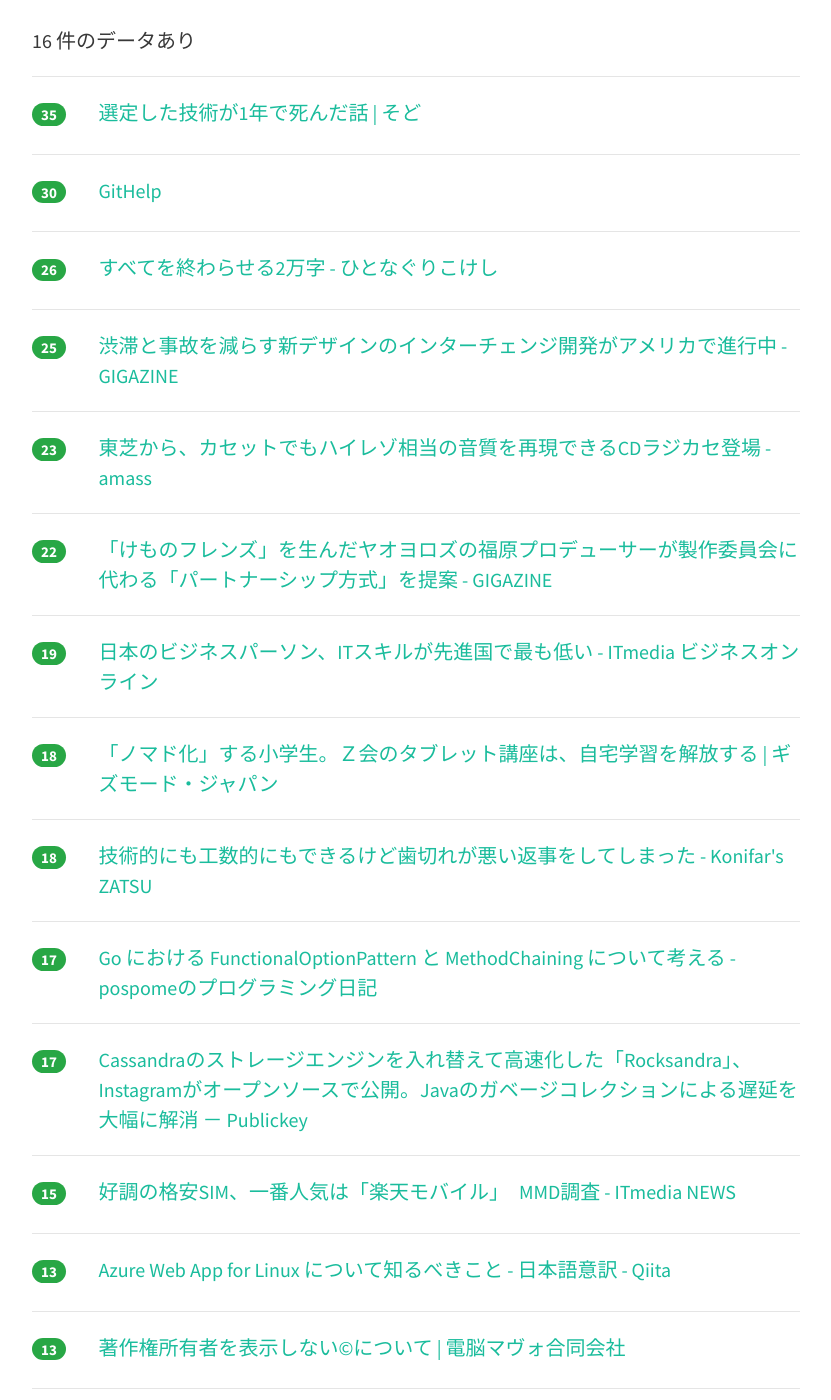
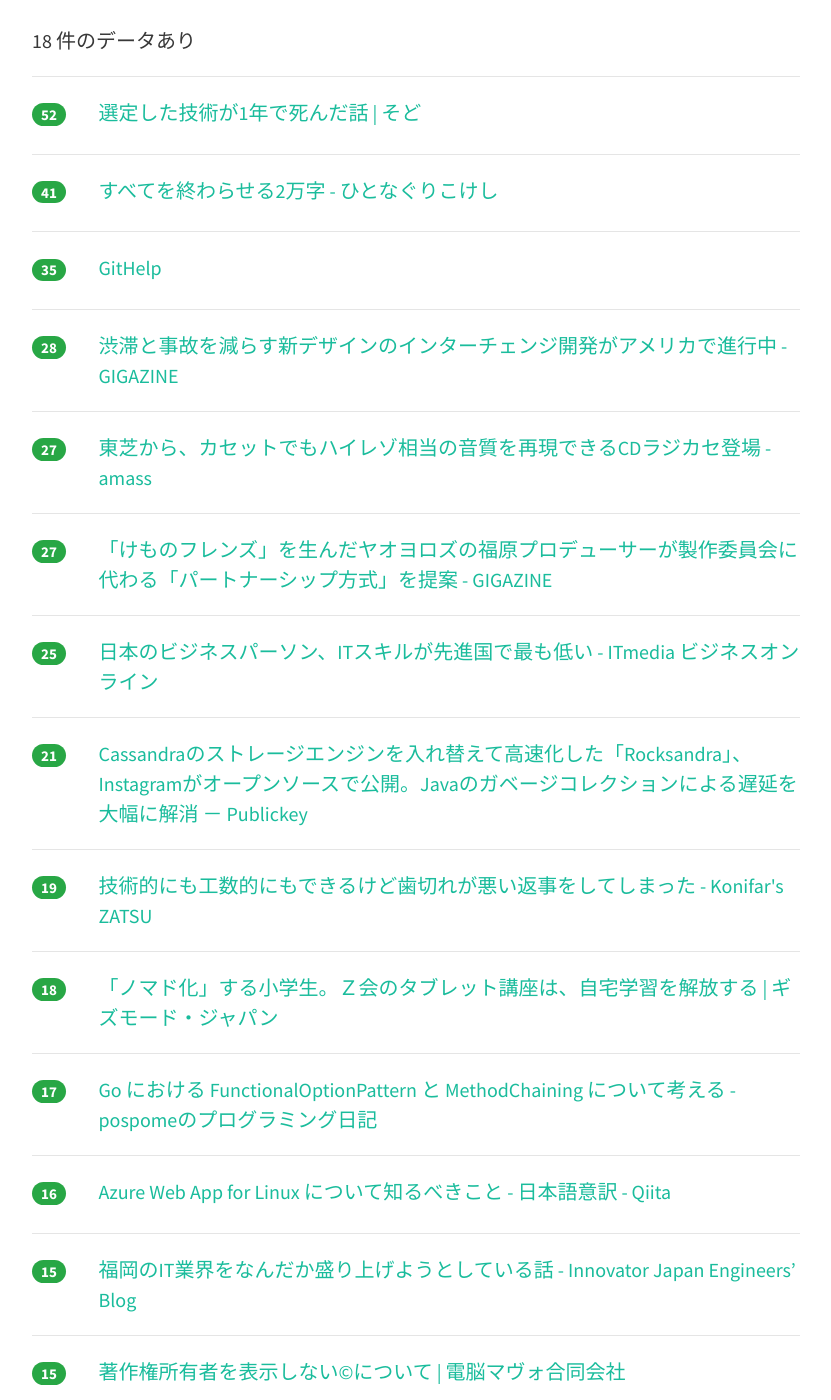
Before and after one commit to yatta47/hatena-matome-site, a Jekyll site: the page built from _posts/2018-03-13-hatena.md, in a window 1280 px wide and 1400 px high, scrolled down 297 px. Shown: the whole window, without its empty margins (224-1055 px from the left). Built offline with Jekyll 4.4.1, drawn with Linux system fonts in a browser that asks for light colours; nearby versions of some CDN libraries; some of the changed text lies outside the part shown.

Commit message:
Updated 2018-03-13

```diff
--- a/_posts/2018-03-13-hatena.md
+++ b/_posts/2018-03-13-hatena.md
@@ -1,44 +1,54 @@
 ---
 layout: post
 title:  "2018-03-13 はてぶIT"
-date:   2018-03-13 07:02:12
+date:   2018-03-13 08:02:56
 tags: [it-hotentry]
 ---
-16 件のデータあり
+18 件のデータあり
 
 <hr><div class="row">
-<div class="col-1"><span class="badge badge-pill badge-success h2">35</span></div>
+<div class="col-1"><span class="badge badge-pill badge-success h2">52</span></div>
 <div class="col-11"><a href='https://www.sodo-shed.com/archives/12182' target='_blank'>選定した技術が1年で死んだ話 | そど</a></div>
 </div>
 <hr>
 <div class="row">
-<div class="col-1"><span class="badge badge-pill badge-success h2">30</span></div>
+<div class="col-1"><span class="badge badge-pill badge-success h2">41</span></div>
+<div class="col-11"><a href='http://sutaro.hatenablog.jp/entry/2018/03/13/012810' target='_blank'>すべてを終わらせる2万字 - ひとなぐりこけし</a></div>
+</div>
+<hr>
+<div class="row">
+<div class="col-1"><span class="badge badge-pill badge-success h2">35</span></div>
 <div class="col-11"><a href='https://masui.github.io/GitHelp/' target='_blank'>GitHelp</a></div>
 </div>
 <hr>
 <div class="row">
-<div class="col-1"><span class="badge badge-pill badge-success h2">26</span></div>
-<div class="col-11"><a href='http://sutaro.hatenablog.jp/entry/2018/03/13/012810' target='_blank'>すべてを終わらせる2万字 - ひとなぐりこけし</a></div>
+<div class="col-1"><span class="badge badge-pill badge-success h2">28</span></div>
+<div class="col-11"><a href='https://gigazine.net/news/20180312-new-intersection-design-ddi/' target='_blank'>渋滞と事故を減らす新デザインのインターチェンジ開発がアメリカで進行中 - GIGAZINE</a></div>
+</div>
+<hr>
+<div class="row">
+<div class="col-1"><span class="badge badge-pill badge-success h2">27</span></div>
+<div class="col-11"><a href='http://amass.jp/102286/' target='_blank'>東芝から、カセットでもハイレゾ相当の音質を再現できるCDラジカセ登場 - amass</a></div>
+</div>
+<hr>
+<div class="row">
+<div class="col-1"><span class="badge badge-pill badge-success h2">27</span></div>
+<div class="col-11"><a href='https://gigazine.net/news/20180312-animation-partnership/' target='_blank'>「けものフレンズ」を生んだヤオヨロズの福原プロデューサーが製作委員会に代わる「パートナーシップ方式」を提案 - GIGAZINE</a></div>
 </div>
 <hr>
 <div class="row">
 <div class="col-1"><span class="badge badge-pill badge-success h2">25</span></div>
-<div class="col-11"><a href='https://gigazine.net/news/20180312-new-intersection-design-ddi/' target='_blank'>渋滞と事故を減らす新デザインのインターチェンジ開発がアメリカで進行中 - GIGAZINE</a></div>
+<div class="col-11"><a href='http://www.itmedia.co.jp/business/articles/1803/12/news082.html' target='_blank'>日本のビジネスパーソン、ITスキルが先進国で最も低い - ITmedia ビジネスオンライン</a></div>
 </div>
 <hr>
 <div class="row">
-<div class="col-1"><span class="badge badge-pill badge-success h2">23</span></div>
-<div class="col-11"><a href='http://amass.jp/102286/' target='_blank'>東芝から、カセットでもハイレゾ相当の音質を再現できるCDラジカセ登場 - amass</a></div>
-</div>
-<hr>
-<div class="row">
-<div class="col-1"><span class="badge badge-pill badge-success h2">22</span></div>
-<div class="col-11"><a href='https://gigazine.net/news/20180312-animation-partnership/' target='_blank'>「けものフレンズ」を生んだヤオヨロズの福原プロデューサーが製作委員会に代わる「パートナーシップ方式」を提案 - GIGAZINE</a></div>
+<div class="col-1"><span class="badge badge-pill badge-success h2">21</span></div>
+<div class="col-11"><a href='http://www.publickey1.jp/blog/18/cassandrarocksandrainstagramjava.html' target='_blank'>Cassandraのストレージエンジンを入れ替えて高速化した「Rocksandra」、Instagramがオープンソースで公開。Javaのガベージコレクションによる遅延を大幅に解消 － Publickey</a></div>
 </div>
 <hr>
 <div class="row">
 <div class="col-1"><span class="badge badge-pill badge-success h2">19</span></div>
-<div class="col-11"><a href='http://www.itmedia.co.jp/business/articles/1803/12/news082.html' target='_blank'>日本のビジネスパーソン、ITスキルが先進国で最も低い - ITmedia ビジネスオンライン</a></div>
+<div class="col-11"><a href='http://konifar-zatsu.hatenadiary.jp/entry/2018/03/12/171937' target='_blank'>技術的にも工数的にもできるけど歯切れが悪い返事をしてしまった - Konifar's ZATSU</a></div>
 </div>
 <hr>
 <div class="row">
@@ -47,18 +57,23 @@ tags: [it-hotentry]
 </div>
 <hr>
 <div class="row">
-<div class="col-1"><span class="badge badge-pill badge-success h2">18</span></div>
-<div class="col-11"><a href='http://konifar-zatsu.hatenadiary.jp/entry/2018/03/12/171937' target='_blank'>技術的にも工数的にもできるけど歯切れが悪い返事をしてしまった - Konifar's ZATSU</a></div>
-</div>
-<hr>
-<div class="row">
 <div class="col-1"><span class="badge badge-pill badge-success h2">17</span></div>
 <div class="col-11"><a href='http://pospome.hatenablog.com/entry/2018/03/12/014109' target='_blank'>Go における FunctionalOptionPattern と MethodChaining について考える - pospomeのプログラミング日記</a></div>
 </div>
 <hr>
 <div class="row">
-<div class="col-1"><span class="badge badge-pill badge-success h2">17</span></div>
-<div class="col-11"><a href='http://www.publickey1.jp/blog/18/cassandrarocksandrainstagramjava.html' target='_blank'>Cassandraのストレージエンジンを入れ替えて高速化した「Rocksandra」、Instagramがオープンソースで公開。Javaのガベージコレクションによる遅延を大幅に解消 － Publickey</a></div>
+<div class="col-1"><span class="badge badge-pill badge-success h2">16</span></div>
+<div class="col-11"><a href='https://qiita.com/hoisjp/items/51ad840daeaa8c8ba0a9' target='_blank'>Azure Web App for Linux について知るべきこと - 日本語意訳 - Qiita</a></div>
+</div>
+<hr>
+<div class="row">
+<div class="col-1"><span class="badge badge-pill badge-success h2">15</span></div>
+<div class="col-11"><a href='http://tech.innovator.jp.net/entry/2018/03/12/133145' target='_blank'>福岡のIT業界をなんだか盛り上げようとしている話 - Innovator Japan Engineers’ Blog</a></div>
+</div>
+<hr>
+<div class="row">
+<div class="col-1"><span class="badge badge-pill badge-success h2">15</span></div>
+<div class="col-11"><a href='https://www.mavo.co.jp/20180310/' target='_blank'>著作権所有者を表示しない©について | 電脳マヴォ合同会社</a></div>
 </div>
 <hr>
 <div class="row">
@@ -67,18 +82,13 @@ tags: [it-hotentry]
 </div>
 <hr>
 <div class="row">
-<div class="col-1"><span class="badge badge-pill badge-success h2">13</span></div>
-<div class="col-11"><a href='https://qiita.com/hoisjp/items/51ad840daeaa8c8ba0a9' target='_blank'>Azure Web App for Linux について知るべきこと - 日本語意訳 - Qiita</a></div>
-</div>
-<hr>
-<div class="row">
-<div class="col-1"><span class="badge badge-pill badge-success h2">13</span></div>
-<div class="col-11"><a href='https://www.mavo.co.jp/20180310/' target='_blank'>著作権所有者を表示しない©について | 電脳マヴォ合同会社</a></div>
+<div class="col-1"><span class="badge badge-pill badge-success h2">12</span></div>
+<div class="col-11"><a href='https://run.tools/' target='_blank'>Run</a></div>
 </div>
 <hr>
 <div class="row">
 <div class="col-1"><span class="badge badge-pill badge-success h2">11</span></div>
-<div class="col-11"><a href='https://run.tools/' target='_blank'>Run</a></div>
+<div class="col-11"><a href='https://applech2.com/archives/20180312-hypercard-zine-2018.html' target='_blank'>HyperCardの開発終了20周年を記念してStacksを集めた「HyperCard Zine」が公開されるもよう。 | AAPL Ch.</a></div>
 </div>
 <hr>
 <div class="row">
```
